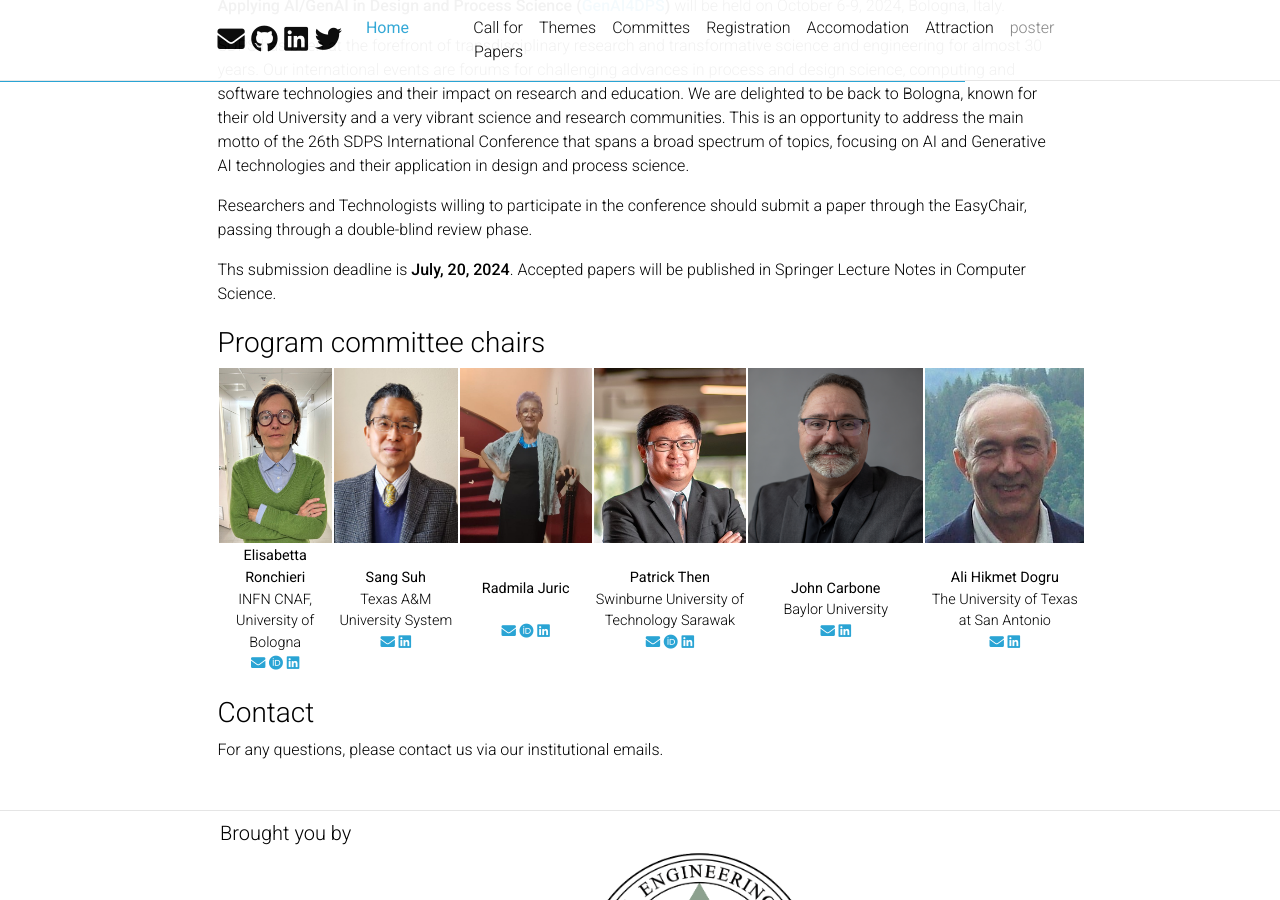
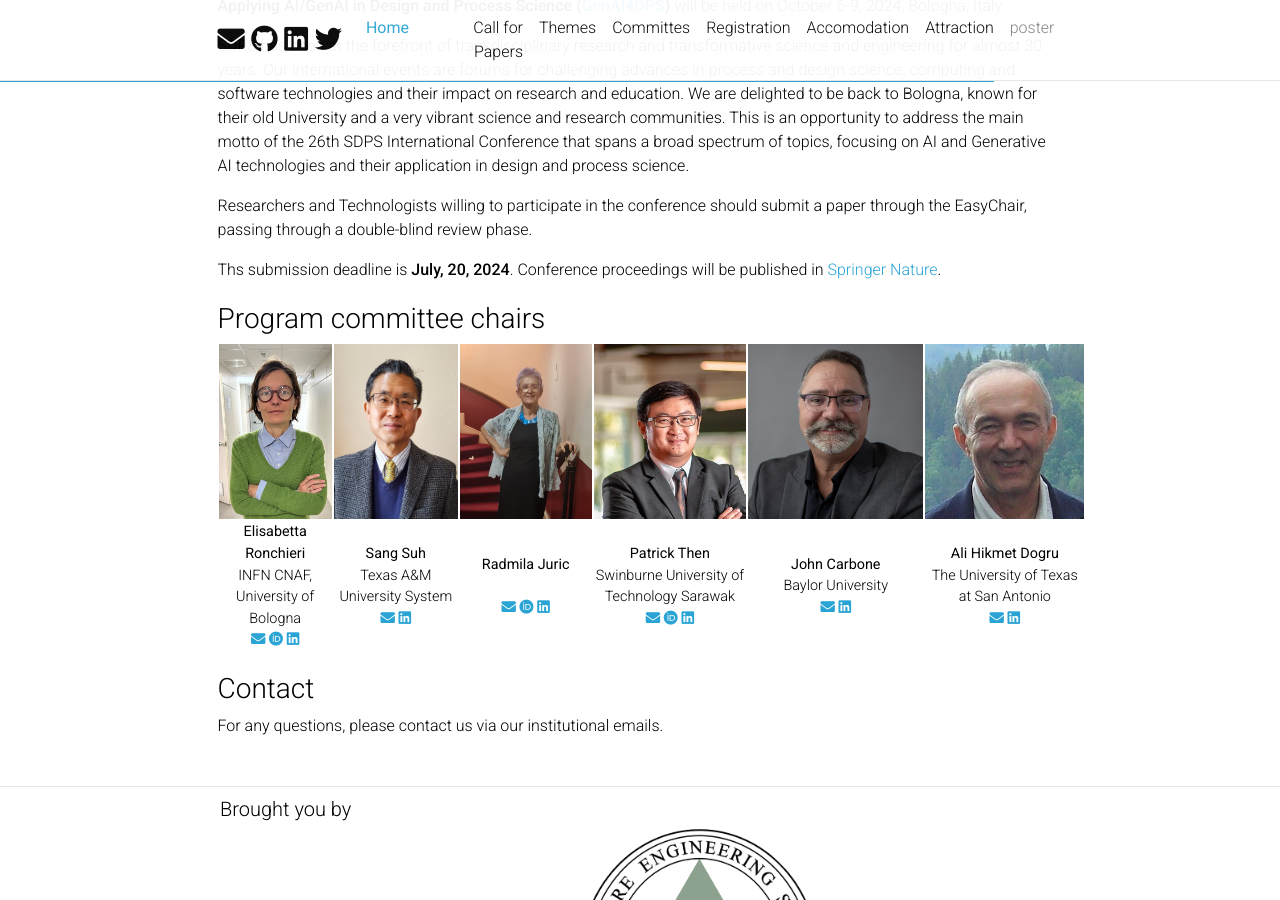
Before and after one commit to GenAI4DPS/advances-challenges, a Jekyll site: the page built from _pages/home.md, in a window 1280 px wide and 900 px high, scrolled down 620 px. Built offline with Jekyll 4.4.1, drawn with Linux system fonts in a browser that asks for light colours; comment, search, counter and statistics services are not loaded; a style sheet for code colours, icons or effects is not loaded.

Commit message:
Update home.md

```diff
--- a/_pages/home.md
+++ b/_pages/home.md
@@ -17,7 +17,7 @@ SDPS has been at the forefront of transdisciplinary research and transformative
 
 Researchers and Technologists willing to participate in the conference should submit a paper through the EasyChair, passing through a double-blind review phase.
 
-Ths submission deadline is **July, 20, 2024**. Accepted papers will be published in Springer Lecture Notes in Computer Science.
+Ths submission deadline is **July, 20, 2024**. Conference proceedings will be published in [Springer Nature](https://www.springernature.com/gp/authors).
 
 ### Program committee chairs
 
```
